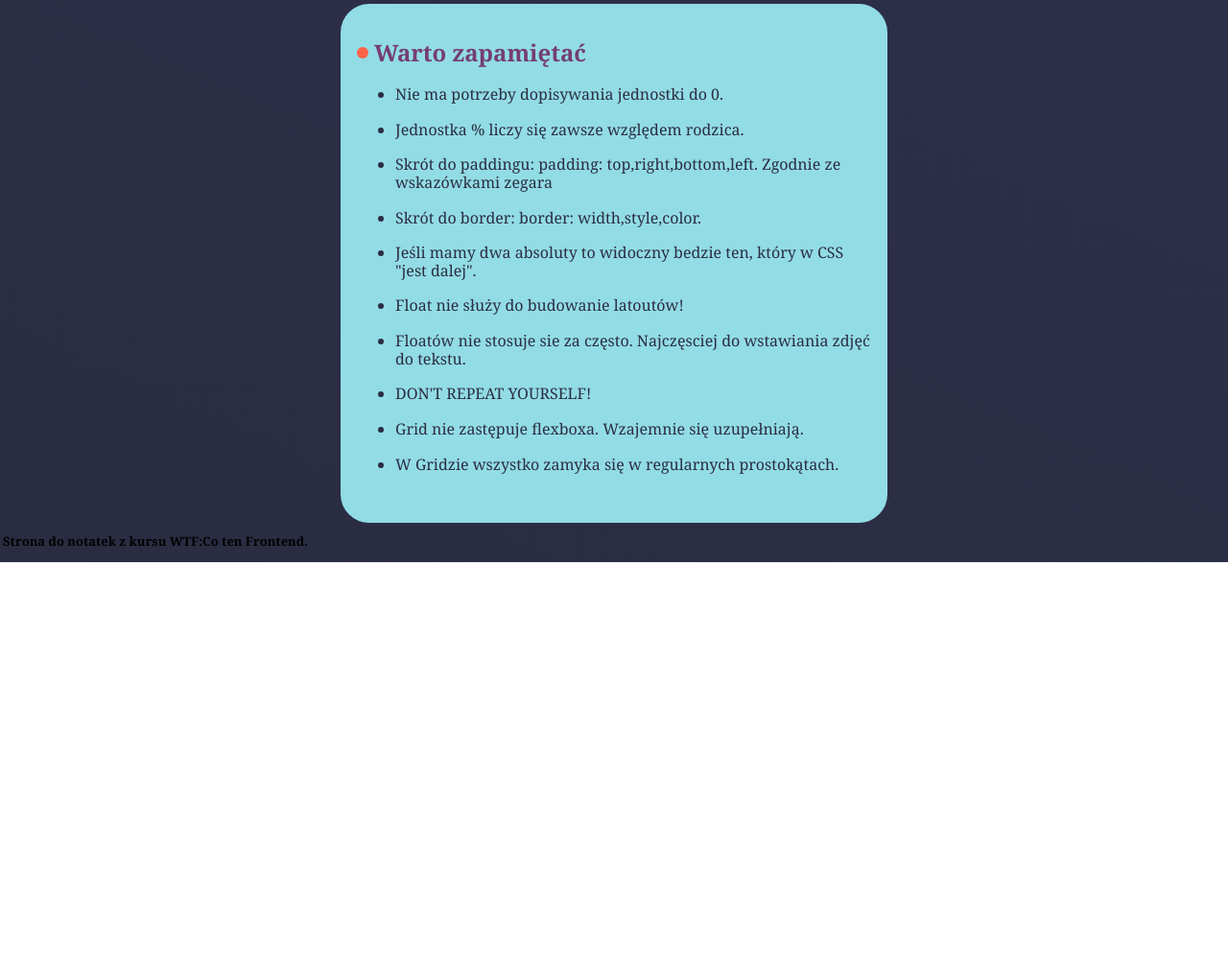
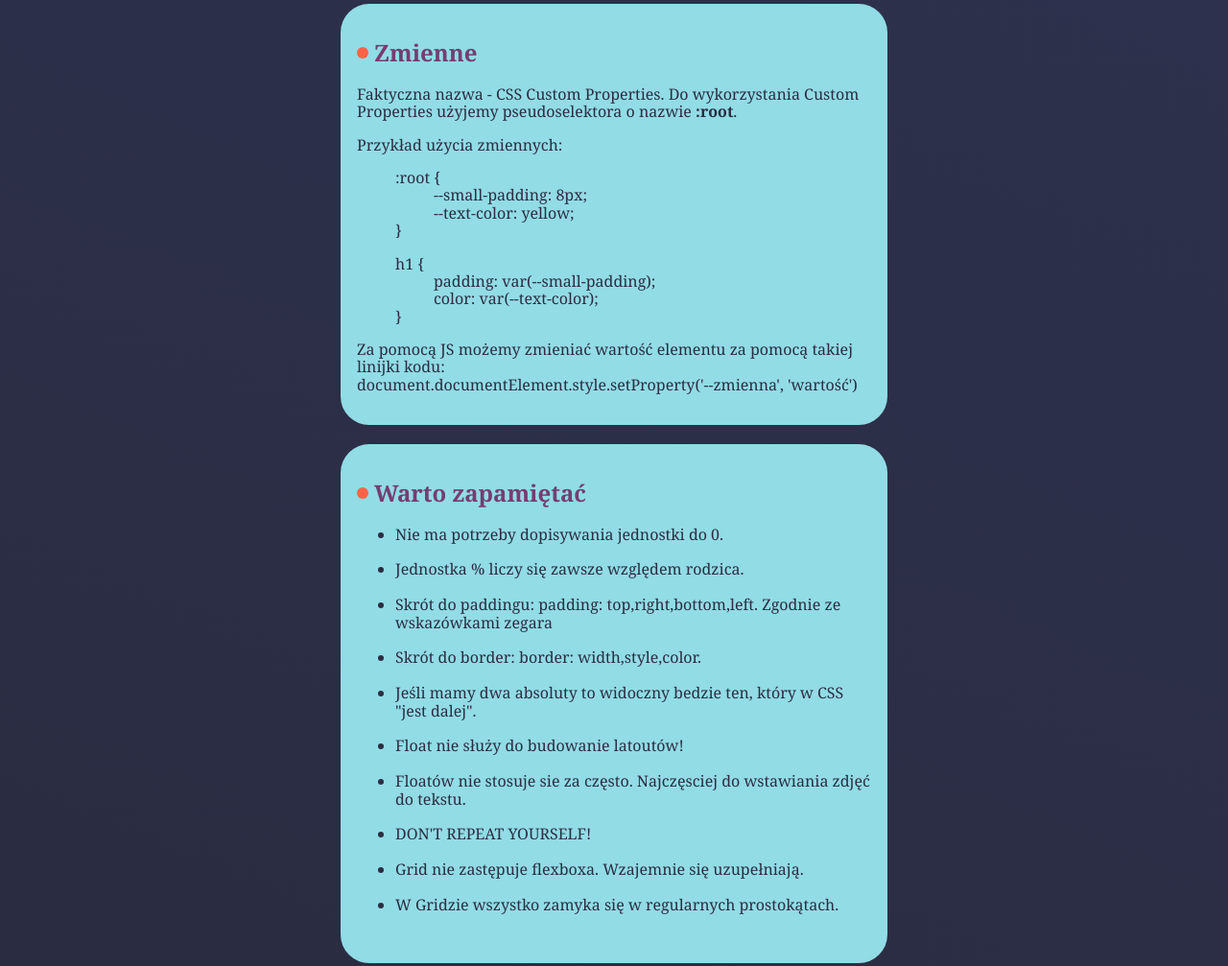
Before and after one commit to jjaworska-hub/homepage, a website: page nauka_css.html in a window 1280 px wide. Shown: the part 9766-10773 px from the top of the page at 96% size. Before the commit the page ends 10352 px from the top, so only its background shows below. Drawn offline with Linux system fonts and the light colour scheme.

Commit message:
adding notes to CSS site

```diff
--- a/nauka_css.html
+++ b/nauka_css.html
@@ -607,6 +607,42 @@
         <div class="row">
             <section class="notes-section">
                 <p>
+                <h2 class="notes-section__title">Zmienne</h2>
+                Faktyczna nazwa - CSS Custom Properties. Do wykorzystania Custom Properties użyjemy pseudoselektora o
+                nazwie <strong>:root</strong>.
+                </p>
+                <p>
+                Przykład użycia zmiennych:
+                <ul class="list-style-none">
+                    <li>:root {</li>
+                    <ul class="list-style-none">
+                        <li>--small-padding: 8px;</li>
+                        <li>--text-color: yellow;</li>
+                    </ul>
+                    <li>}</li>
+                </ul>
+            </p>
+            <p>
+                <ul class="list-style-none">
+                    <li>h1 {</li>
+                    <ul class="list-style-none">
+                        <li>padding: var(--small-padding);</li>
+                        <li>color: var(--text-color);</li>
+                    </ul>
+                    <li>}</li>
+                </ul>
+            </p>
+            <p>
+                Za pomocą JS możemy zmieniać wartość elementu za pomocą takiej linijki kodu:</br>
+                document.documentElement.style.setProperty('--zmienna', 'wartość')
+            </p>
+
+            </section>
+        </div>
+
+        <div class="row">
+            <section class="notes-section">
+                <p>
                 <h2 class="notes-section__title">Warto zapamiętać</h2>
                 <ul>
                     <li>Nie ma potrzeby dopisywania jednostki do 0.</li></br>
```
